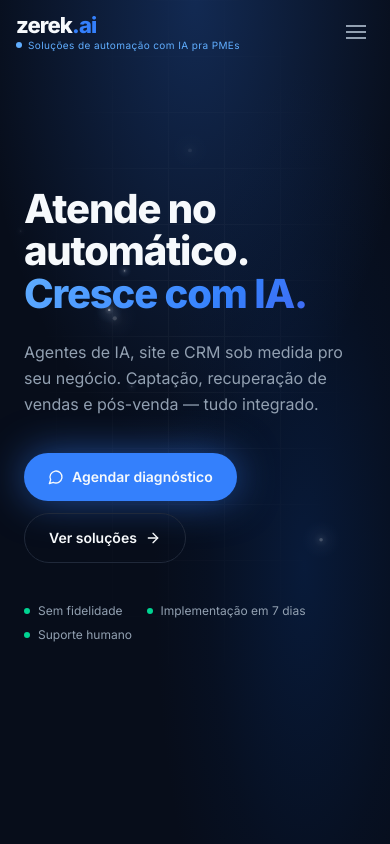
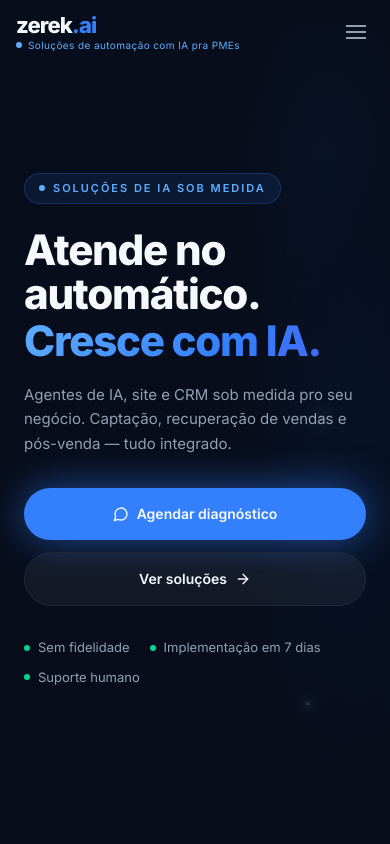
Before and after one commit to ederd3v/zerek-ai, a React (Vite) app: page / in a window 390 px wide. Shown: the top 844 px of the page. Built offline with nearby package versions, Linux system fonts and the light colour scheme.

Commit message:
feat: mobile hero igual ao desktop — robô full bleed + gradiente + tipografia melhorada

```diff
--- a/src/components/zerek/Hero.tsx
+++ b/src/components/zerek/Hero.tsx
@@ -9,24 +9,27 @@ export function Hero() {
   return (
     <section
       id="top"
-      className="relative min-h-screen flex flex-col md:items-center pt-24 sm:pt-28 overflow-hidden"
+      className="relative min-h-screen flex items-center pt-24 sm:pt-28 overflow-hidden"
     >
-      {/* radial gradient bg */}
+      {/* bg base */}
       <div className="absolute inset-0 bg-hero-radial" aria-hidden />
-      {/* robot area ambient glow — lighter blue circle behind where the robot sits */}
+
+      {/* ambient glow — acompanha o robô em todas as telas */}
       <div
         className="absolute inset-0 pointer-events-none"
         aria-hidden
         style={{
           background:
-            "radial-gradient(ellipse 55% 65% at 78% 52%, oklch(0.38 0.14 260 / 0.28) 0%, oklch(0.28 0.10 260 / 0.12) 45%, transparent 70%)",
+            "radial-gradient(ellipse 70% 70% at 72% 52%, oklch(0.38 0.14 260 / 0.22) 0%, oklch(0.28 0.10 260 / 0.10) 50%, transparent 75%)",
         }}
       />
+
       {/* constellation */}
       <div className="absolute inset-0">
         <Constellation />
       </div>
-      {/* grid mask */}
+
+      {/* grid sutil */}
       <div
         className="absolute inset-0 opacity-[0.04] pointer-events-none"
         style={{
@@ -38,58 +41,92 @@ export function Hero() {
         aria-hidden
       />
 
-      {/* Spline robot — desktop: absolute right side | mobile: hidden (shown below text) */}
-      <div className="hidden md:block absolute inset-0 z-[1]">
-        <div className="absolute top-0 bottom-0 right-0 w-[65%]">
+      {/* ── ROBÔ — visível em todas as telas ── */}
+      <div className="absolute inset-0 z-[1]">
+        {/* robô ocupa lado direito — mais largo no mobile para aparecer bem */}
+        <div className="absolute top-0 bottom-0 right-0 w-full md:w-[65%]">
           <SplineRobot />
         </div>
+
+        {/* gradiente mobile — cobre ~65% do lado esquerdo para proteger o texto */}
         <div
-          className="absolute inset-0 z-10 pointer-events-none"
+          className="md:hidden absolute inset-0 z-10 pointer-events-none"
+          style={{
+            backgroundImage:
+              "linear-gradient(90deg, oklch(0.16 0.03 265) 0%, oklch(0.16 0.03 265) 55%, oklch(0.16 0.03 265 / 0.90) 68%, oklch(0.16 0.03 265 / 0.50) 80%, transparent 100%)",
+          }}
+        />
+
+        {/* gradiente desktop — original */}
+        <div
+          className="hidden md:block absolute inset-0 z-10 pointer-events-none"
           style={{
             backgroundImage:
               "linear-gradient(90deg, oklch(0.16 0.03 265) 0%, oklch(0.16 0.03 265) 30%, oklch(0.16 0.03 265 / 0.85) 45%, oklch(0.16 0.03 265 / 0.4) 60%, transparent 80%)",
           }}
         />
+
+        {/* fade topo */}
         <div
           className="absolute top-0 left-0 right-0 h-[18%] z-10 pointer-events-none"
           style={{ backgroundImage: "linear-gradient(to bottom, oklch(0.16 0.03 265), transparent)" }}
         />
+        {/* fade base */}
         <div
           className="absolute bottom-0 left-0 right-0 h-[22%] z-10 pointer-events-none"
           style={{ backgroundImage: "linear-gradient(to top, oklch(0.16 0.03 265), transparent)" }}
         />
       </div>
 
-      <div className="container-zerek relative z-[2] py-16 md:-translate-y-14">
-        <div className="max-w-xl">
+      {/* ── CONTEÚDO ── */}
+      <div className="container-zerek relative z-[2] py-16 -translate-y-10 md:-translate-y-14">
+        <div className="max-w-[520px]">
+
+          {/* badge */}
+          <Reveal delay={0}>
+            <div className="inline-flex items-center gap-2 px-3.5 py-1.5 rounded-full bg-primary/10 border border-primary/25 mb-6">
+              <span className="relative flex h-1.5 w-1.5 shrink-0">
+                <span className="absolute inset-0 animate-ping rounded-full bg-primary-glow opacity-70" />
+                <span className="relative inline-flex h-1.5 w-1.5 rounded-full bg-primary-glow" />
+              </span>
+              <span className="text-[11px] font-semibold uppercase tracking-[0.18em] text-primary-glow">
+                Soluções de IA sob medida
+              </span>
+            </div>
+          </Reveal>
+
+          {/* headline */}
           <Reveal delay={80}>
-            <h1 className="mt-7 text-[40px] sm:text-6xl lg:text-[68px] leading-[1.06] font-extrabold tracking-[-0.03em]">
-              <span className="block">Atende no</span>
-              <span className="block">automático.</span>
-              <span className="block text-gradient">Cresce com IA.</span>
+            <h1 className="text-[42px] sm:text-6xl lg:text-[68px] leading-[1.04] font-extrabold tracking-[-0.03em] antialiased">
+              <span className="block text-foreground">Atende no</span>
+              <span className="block text-foreground">automático.</span>
+              <span className="block text-gradient mt-1">Cresce com IA.</span>
             </h1>
           </Reveal>
 
+          {/* subtítulo */}
           <Reveal delay={160}>
-            <p className="mt-6 text-base sm:text-lg text-muted-foreground max-w-md leading-relaxed">
-              Agentes de IA, site e CRM sob medida pro seu negócio. Captação, recuperação de vendas e pós-venda — tudo integrado.
+            <p className="mt-5 text-[15px] sm:text-lg text-muted-foreground leading-relaxed max-w-[400px]">
+              Agentes de IA, site e CRM sob medida pro seu negócio.
+              Captação, recuperação de vendas e pós-venda — tudo integrado.
             </p>
           </Reveal>
 
+          {/* CTAs */}
           <Reveal delay={240}>
-            <div className="mt-9 flex flex-wrap items-center gap-3">
+            <div className="mt-8 flex flex-col sm:flex-row gap-3">
               <a
                 href={WHATSAPP}
                 target="_blank"
                 rel="noreferrer"
-                className="inline-flex items-center gap-2 rounded-full bg-primary px-6 py-3.5 text-sm font-semibold text-primary-foreground shadow-[0_0_40px_oklch(0.62_0.2_260/0.55)] hover:shadow-[0_0_60px_oklch(0.62_0.2_260/0.75)] hover:bg-primary/90 transition-all"
+                className="inline-flex items-center justify-center gap-2 rounded-full bg-primary px-7 py-4 text-sm font-semibold text-primary-foreground shadow-[0_0_40px_oklch(0.62_0.2_260/0.55)] hover:shadow-[0_0_60px_oklch(0.62_0.2_260/0.75)] hover:bg-primary/90 hover:-translate-y-0.5 transition-all duration-300"
               >
                 <MessageCircle className="h-4 w-4" />
                 Agendar diagnóstico
               </a>
               <a
                 href="#solucoes"
-                className="inline-flex items-center gap-2 rounded-full border border-border bg-transparent px-6 py-3.5 text-sm font-semibold text-foreground hover:border-primary/50 hover:bg-surface transition-all"
+                className="inline-flex items-center justify-center gap-2 rounded-full border border-border bg-white/5 px-7 py-4 text-sm font-semibold text-foreground hover:border-primary/50 hover:bg-white/10 hover:-translate-y-0.5 transition-all duration-300"
               >
                 Ver soluções
                 <ArrowRight className="h-4 w-4" />
@@ -97,31 +134,21 @@ export function Hero() {
             </div>
           </Reveal>
 
+          {/* trust badges */}
           <Reveal delay={320}>
-            <div className="mt-10 flex flex-wrap items-center gap-x-6 gap-y-2 text-xs text-muted-foreground">
-              <div className="flex items-center gap-2">
-                <span className="h-1.5 w-1.5 rounded-full bg-emerald-400" />
-                Sem fidelidade
-              </div>
-              <div className="flex items-center gap-2">
-                <span className="h-1.5 w-1.5 rounded-full bg-emerald-400" />
-                Implementação em 7 dias
-              </div>
-              <div className="flex items-center gap-2">
-                <span className="h-1.5 w-1.5 rounded-full bg-emerald-400" />
-                Suporte humano
-              </div>
+            <div className="mt-8 flex flex-wrap items-center gap-x-5 gap-y-2.5">
+              {[
+                "Sem fidelidade",
+                "Implementação em 7 dias",
+                "Suporte humano",
+              ].map((label) => (
+                <div key={label} className="flex items-center gap-2 text-[13px] text-muted-foreground">
+                  <span className="h-1.5 w-1.5 rounded-full bg-emerald-400 shrink-0" />
+                  {label}
+                </div>
+              ))}
             </div>
           </Reveal>
-        </div>
-
-        {/* Robot — mobile only, below text */}
-        <div className="md:hidden mt-10 relative w-full h-[340px]">
-          <SplineRobot />
-          <div
-            className="absolute bottom-0 left-0 right-0 h-[40%] pointer-events-none"
-            style={{ backgroundImage: "linear-gradient(to top, oklch(0.16 0.03 265), transparent)" }}
-          />
         </div>
       </div>
 
```
